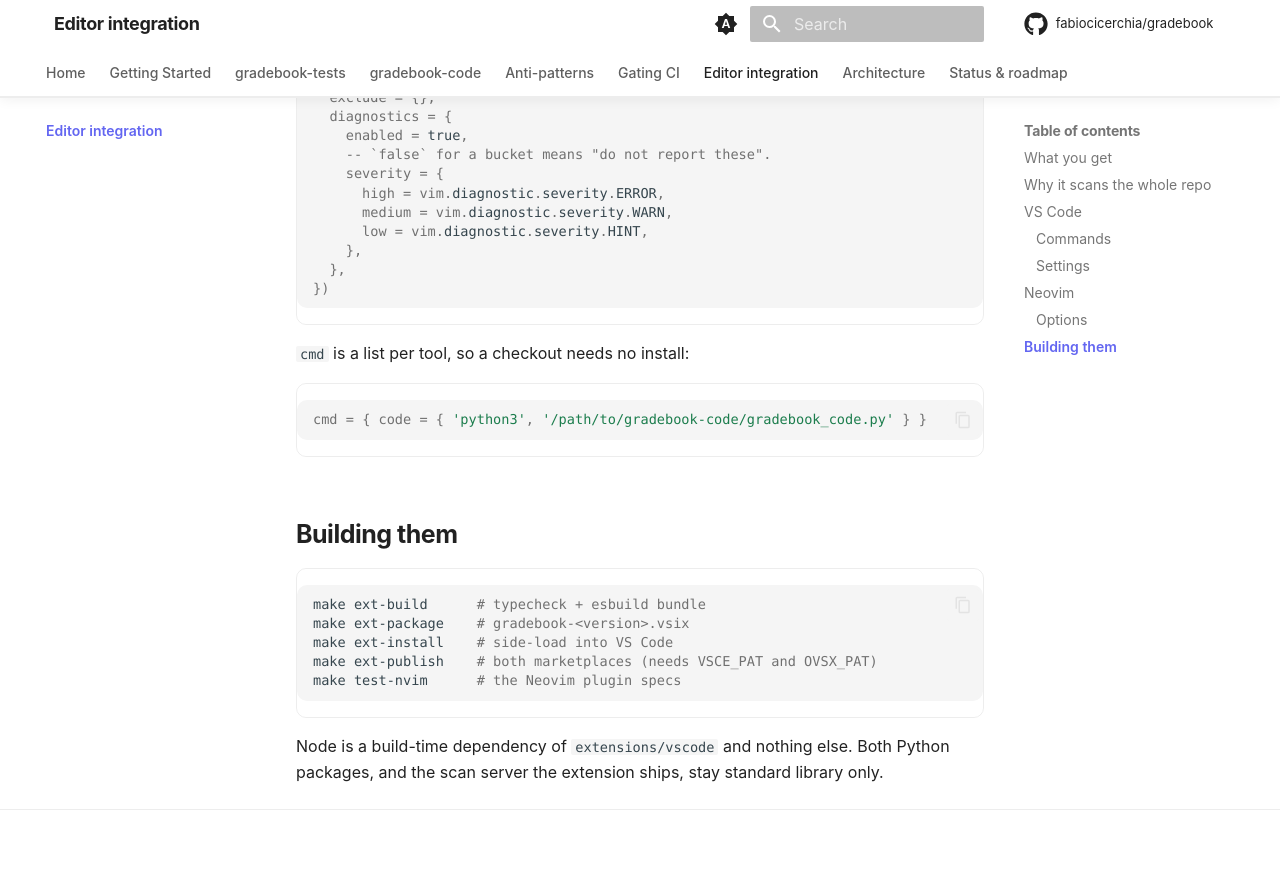
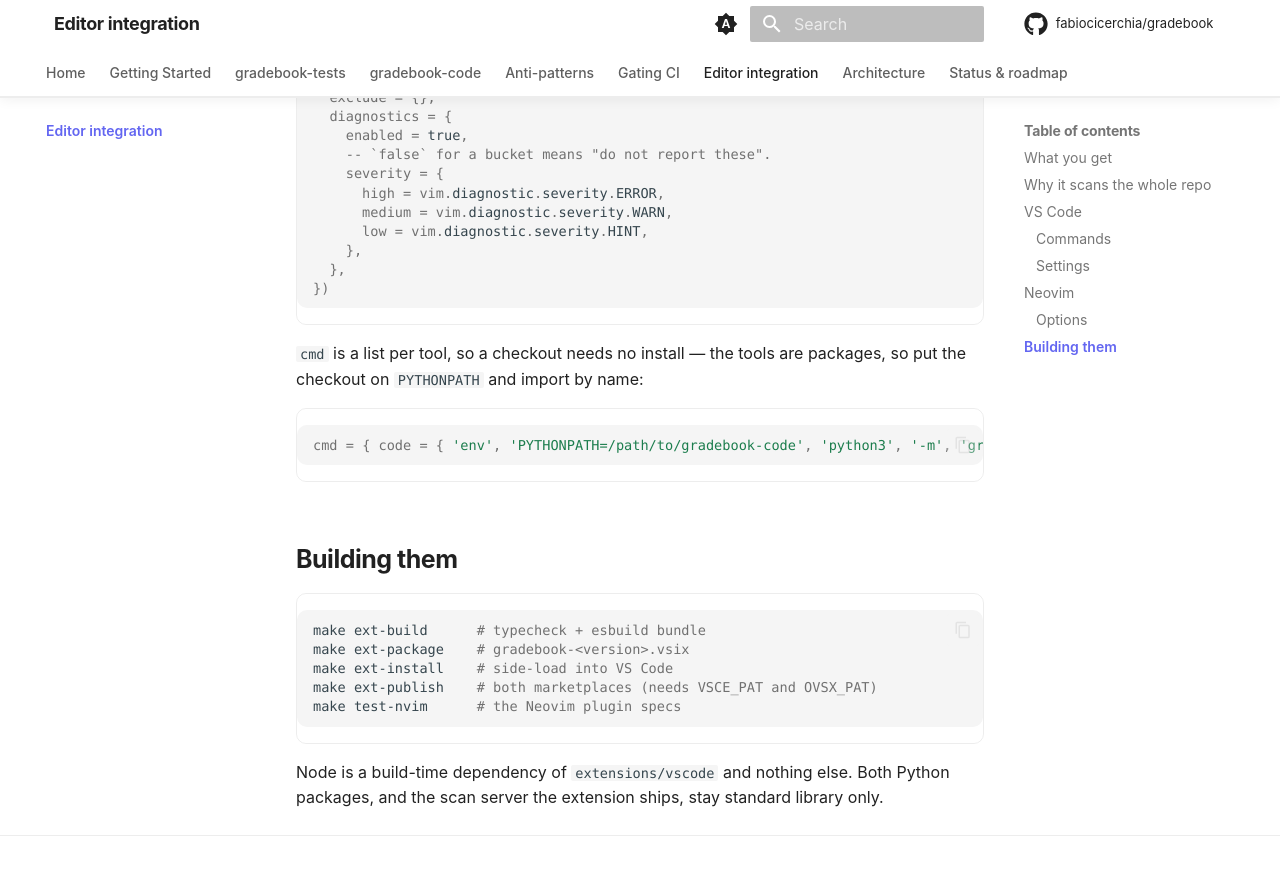
Before and after one commit to fabiocicerchia/gradebook, an MkDocs documentation site: the page built from docs/editors.md, in a window 1280 px wide and 900 px high, scrolled down 4764 px. Shown: the top 875 px of the window. Built offline with MkDocs 1.6.1 and Material for MkDocs 9.7.7, drawn with Linux system fonts in a browser that asks for light colours; comment, search, counter and statistics services are not loaded.

Commit message:
fix: replace install and checkout instructions that cannot work
Four places told the user to run a command that fails.

Neither tool is published to PyPI — every working install in the repo is
a git+https URL with a subdirectory — so `pip install gradebook-tests`
(the VS Code scan server's advice) and `pipx install gradebook-code`
(`:checkhealth gradebook`) both end in "No matching distribution found".
The advice now carries the URL that works, and the server's message also
names `gradebook.pythonPath`, since pointing the extension at an
interpreter that has the packages is the actual fix for the pipx case
that most often produces it.

Splitting the tools into packages (#32) also deleted
`gradebook_<tool>.py`, which the nvim checkout instructions still point
at in three places. A package cannot be run off a file path — the
relative imports have nowhere to resolve from — so the checkout has to go
on PYTHONPATH and the module be imported by name. The plugin spawns `cmd`
with no cwd and no env of its own, so the path travels in the command:

  { 'env', 'PYTHONPATH=/path/to/gradebook-code', 'python3', '-m', 'gradebook_code' }

That keeps the "a checkout needs no install" promise the surrounding
prose makes. `env` is a Unix tool, so the nvim README says what to do on
Windows instead.

server.test.ts asserted on the old `pip install` string; it now asserts
the advice names the git URL and pythonPath, which is what makes it
actionable.

Co-Authored-By: Claude Opus 5 <noreply@anthropic.com>
Claude-Session: https://claude.ai/code/session_01Lf8fkkmQfJLo1EGv4sdKLV

````diff
--- a/docs/editors.md
+++ b/docs/editors.md
@@ -171,10 +171,11 @@ require('gradebook').setup({
 })
 ```
 
-`cmd` is a list per tool, so a checkout needs no install:
+`cmd` is a list per tool, so a checkout needs no install — the tools are
+packages, so put the checkout on `PYTHONPATH` and import by name:
 
 ```lua
-cmd = { code = { 'python3', '/path/to/gradebook-code/gradebook_code.py' } }
+cmd = { code = { 'env', 'PYTHONPATH=/path/to/gradebook-code', 'python3', '-m', 'gradebook_code' } }
 ```
 
 ## Building them
````
Also changed, not shown: extensions/nvim/README.md (+9 -3 lines), 4 other files.
